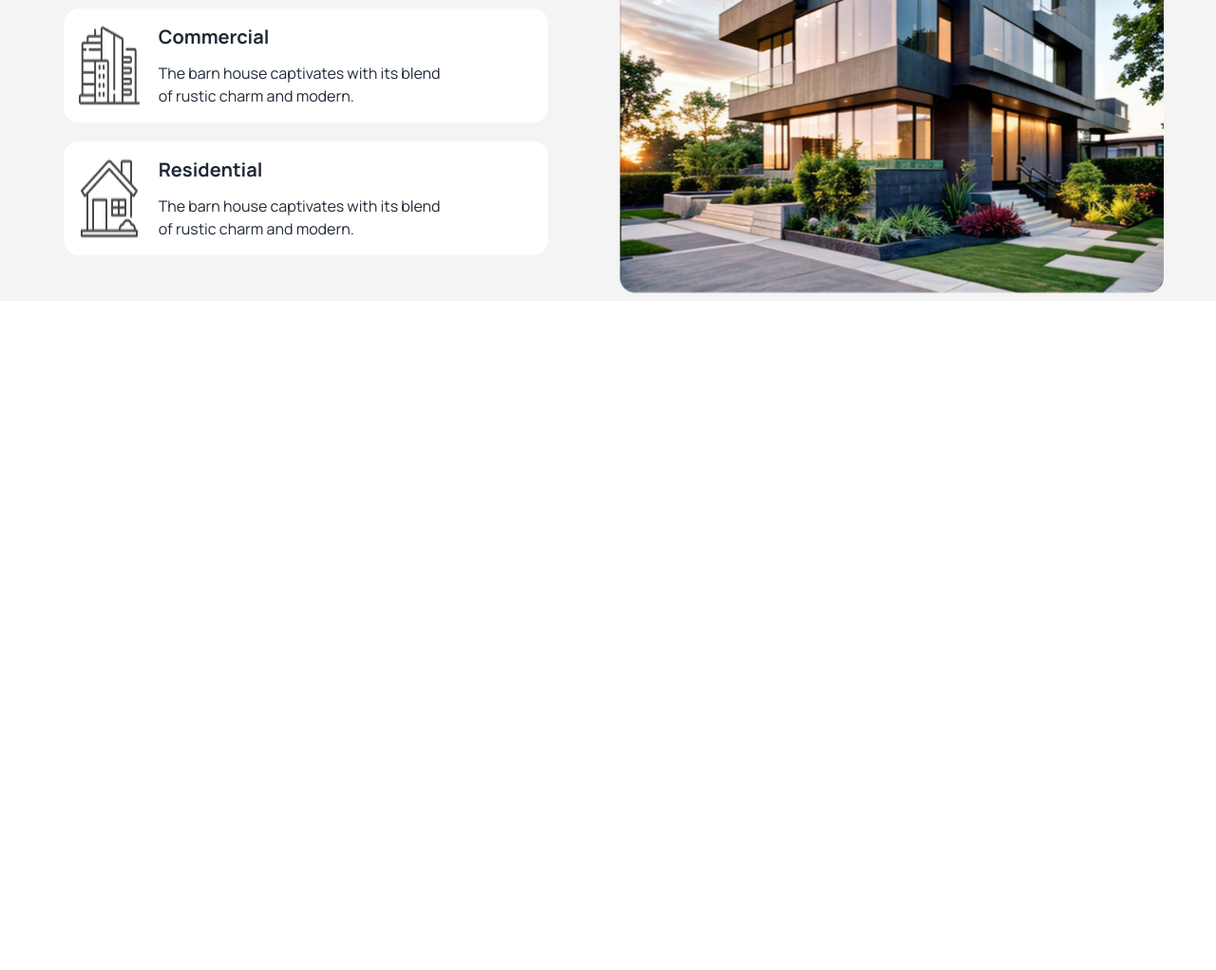
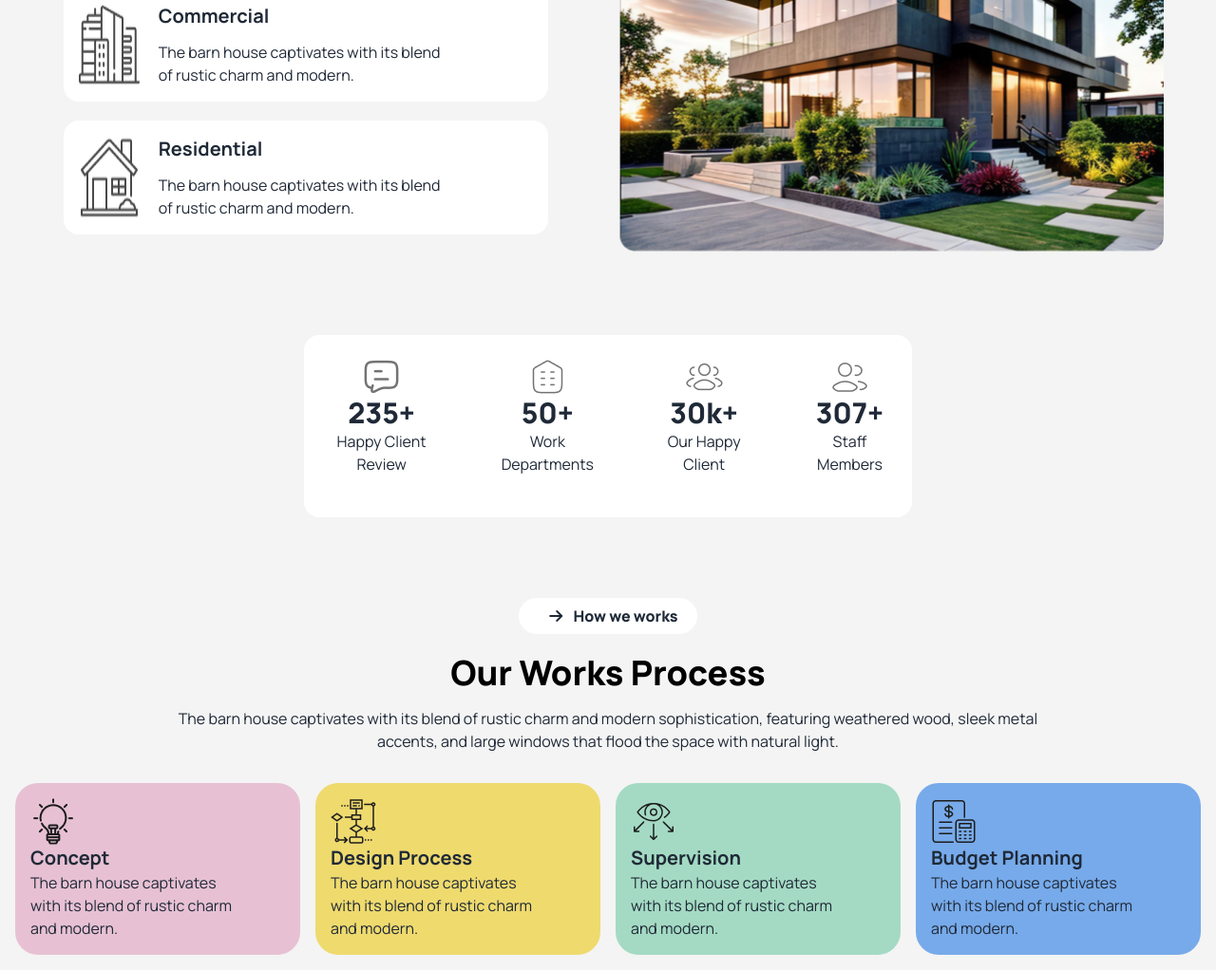
Before and after one commit to salmanpolok11/Assignment-3, a plain HTML site: page index.html in a window 1280 px wide. Shown: the part 1134-2156 px from the top of the page at 95% size. Before the commit the page ends 1451 px from the top, so only its background shows below. Drawn offline with nearby package versions, Linux system fonts and the light colour scheme; files whose address does not match are found by name.

Commit message:
added example section

```diff
--- a/index.html
+++ b/index.html
@@ -142,10 +142,99 @@
                                               </div>
                                     </div>
                                     <div>
-                                       <img class=" p-2 mt-5 lg:mt-16" src="/assets/Rectangle.png" alt="">
+                                       <img class=" p-2 mt-5 " src="/assets/Rectangle.png" alt="">
                                     </div>
                      </div>
+
+                     <!-- Rating section -->
+                      <div class=" md:flex justify-center gap-16 mt-8 md:mt-20
+                       bg-white md:w-2/4 w-3/4 mx-auto
+                      p-6 rounded-2xl ">
+                                 <div class=" text-center mb-5 ">
+                                      <img class="mx-auto" src="/assets/comment-01.png" alt="">
+                                      <h1 class=" font-extrabold text-3xl">235+</h1>
+                                      <p>Happy Client Review</p>
+                                 </div>
+
+                                 <div class=" text-center mb-5 ">
+                                      <img class="mx-auto" src="/assets/departement.png" alt="">
+                                      <h1 class=" font-extrabold text-3xl">50+</h1>
+                                      <p>Work Departments</p>
+                                 </div>
+                                 <div class="  text-center mb-5">
+                                      <img class="mx-auto" src="/assets/user-group.png" alt="">
+                                      <h1 class=" font-extrabold text-3xl">30k+</h1>
+                                      <p>Our Happy Client</p>
+                                 </div>
+                                 <div class="  text-center mb-5">
+                                      <img class="mx-auto" src="/assets/user-multiple.png" alt="">
+                                      <h1 class=" font-extrabold text-3xl">307+</h1>
+                                      <p>Staff Members</p>
+                                 </div>
+                      </div>
+
+                      <!-- Work proses section -->
+             <section>
+              <div class=" text-center mt-4 md:mt-10  p-4">
+
+                <button class=" mt-8  ">
+                  <a class=" rounded-full bg-white px-5 py-2 font-extrabold ">
+               <i class="fa-solid fa-arrow-right  ml-1
+                       rounded-full p-2text-white p-2 "></i> How we works </a>
+                </button>
+
+                <h1 class=" font-bold lg:font-extrabold text-2xl md:text-3xl lg:text-4xl
+                 text-black mt-3 md:mt-6">
+                 Our Works Process
+                </h1>
+                <p class=" mt-4 ">
+                 The barn house captivates with its blend of rustic charm and modern
+                  sophistication, featuring weathered wood, sleek metal <br> accents,
+                  and large
+                   windows that flood the space with natural light.
+                </p>
+     </div>
+
+     <div class=" grid md:grid-cols-2 lg:grid-cols-4 gap-4 p-4 max-w-screen-xl  mx-auto">
+      <div class="bg-[#E7C1D3] rounded-3xl p-4">
+                    <img src="/assets/concept.png" alt="">
+                    <h1 class="text-xl font-bold">Concept</h1>
+                    <p>The barn house captivates <br>
+                       with its blend of rustic charm <br>
+                        and modern.</p>
+      </div>
+      <div class="bg-[#EFDA6E] rounded-3xl p-4">
+                    <img src="/assets/flow-chart.png" alt="">
+                    <h1 class="text-xl font-bold">Design Process</h1>
+                    <p>The barn house captivates <br>
+                       with its blend of rustic charm <br>
+                        and modern.</p>
+      </div>
+      <div class="bg-[#A4DAC3] rounded-3xl p-4">
+                    <img src="/assets/vision.png" alt="">
+                    <h1 class="text-xl font-bold">Supervision</h1>
+                    <p>The barn house captivates <br>
+                       with its blend of rustic charm <br>
+                        and modern.</p>
+      </div>
+      <div class="bg-[#77AAEA] rounded-3xl p-4 ">
+                    <img src="/assets/budget-planning.png" alt="">
+                    <h1 class="text-xl font-bold">Budget Planning</h1>
+                    <p>The barn house captivates <br>
+                       with its blend of rustic charm <br>
+                        and modern.</p>
+      </div>
+</div>
+
+             </section>
+
    </section>
+
+
+   <!-- Protfolio Section -->
+    <section>
+
+    </section>
 
 
 </body>
```
Also changed, not shown: assets/comment-01.png (added), assets/departement (1).png (added), assets/departement.png (added), assets/user-group.png (added), assets/user-multiple.png (added).
